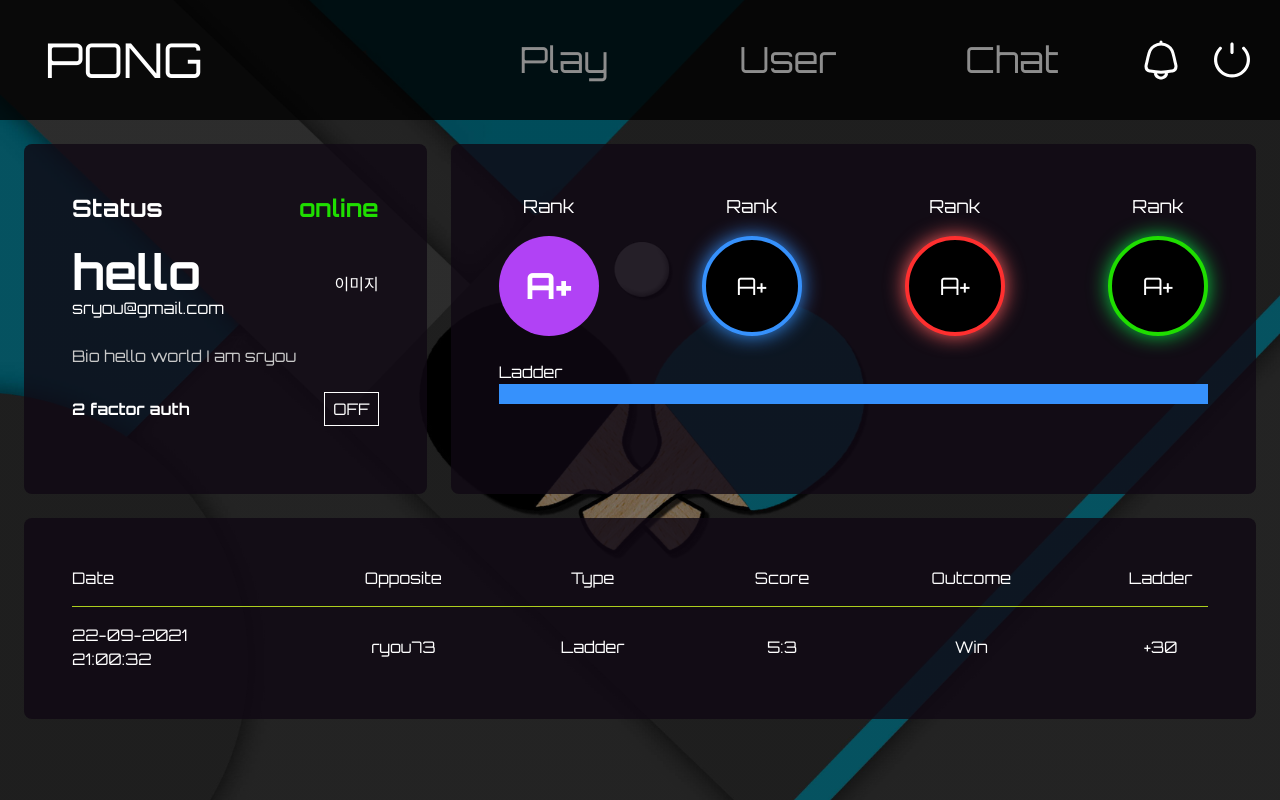
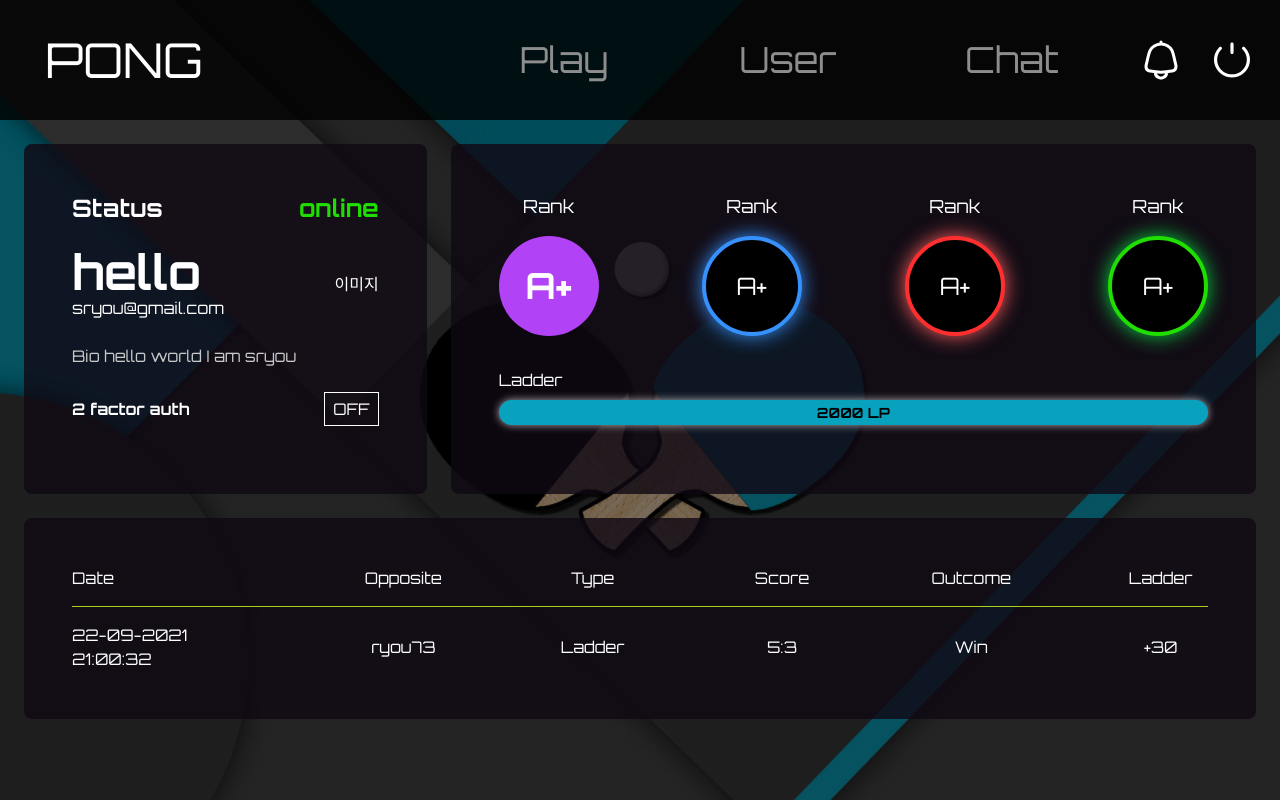
Before and after one commit to ssoyeong-lee/frontend, a Next.js app: page /main in a window 1280 px wide. Built offline with nearby package versions, Linux system fonts and the light colour scheme.

Commit message:
FIX: Ladder bar 디자인 수정

```diff
--- a/src/components/card/StatusCard.tsx
+++ b/src/components/card/StatusCard.tsx
@@ -40,17 +40,19 @@ function CoinDisplay({ title, content, color }: CoinDisplayProps) {
 export default function StatusCard() {
   return (
     <Card>
-      <FlexBox className="w-full gap-6" direction="col">
+      <FlexBox className="w-full gap-8" direction="col">
         <FlexBox className="w-full justify-between">
           <CoinDisplay title="Rank" content="A+" color="purple" />
           <CoinDisplay title="Rank" content="A+" color="blue" />
           <CoinDisplay title="Rank" content="A+" color="red" />
           <CoinDisplay title="Rank" content="A+" color="green" />
         </FlexBox>
-        <div className="w-full">
-          <div>Ladder</div>
-          <div className="w-full h-[20px] bg-blue-cyber"></div>
-        </div>
+        <FlexBox className="w-full gap-2" direction="col">
+          <div className="w-full text-start">Ladder</div>
+          <FlexBox className="w-full h-[25px] bg-sky-cyber rounded-full justify-center drop-shadow-bar">
+            <div className="text-black text-sm font-bold">2000 LP</div>
+          </FlexBox>
+        </FlexBox>
       </FlexBox>
     </Card>
   );
--- a/tailwind.config.ts
+++ b/tailwind.config.ts
@@ -16,6 +16,7 @@ const config: Config = {
         blue: "0px 0px 10px #3691FC",
         red: "0px 0px 10px #FD5E5E",
         green: "0px 0px 10px #0ACE41",
+        bar: "0px 0px 4px #FFFFFFAA",
       },
     },
     colors: {
@@ -30,14 +31,14 @@ const config: Config = {
       black: "#000000",
       card: "#100813CC",
 
-      "lightred-cyber": "B15F5F",
+      "lightred-cyber": "#B15F5F",
       "deepred-cyber": "#FD5E5E",
       "red-cyber": "#FF2F2F",
       "yellow-cyber": "#ACCF1E",
       "green-cyber": "#1FDE00",
       "lightblue-cyber": "#3DC6DF",
       "deepblue-cyber": "#007A90",
-      "sky-cyber": "08A2BE",
+      "sky-cyber": "#08A2BE",
       "blue-cyber": "#3691FC",
       "purple-cyber": "#B142F5",
       "darkgreen-cyber": "#13633C",
```
